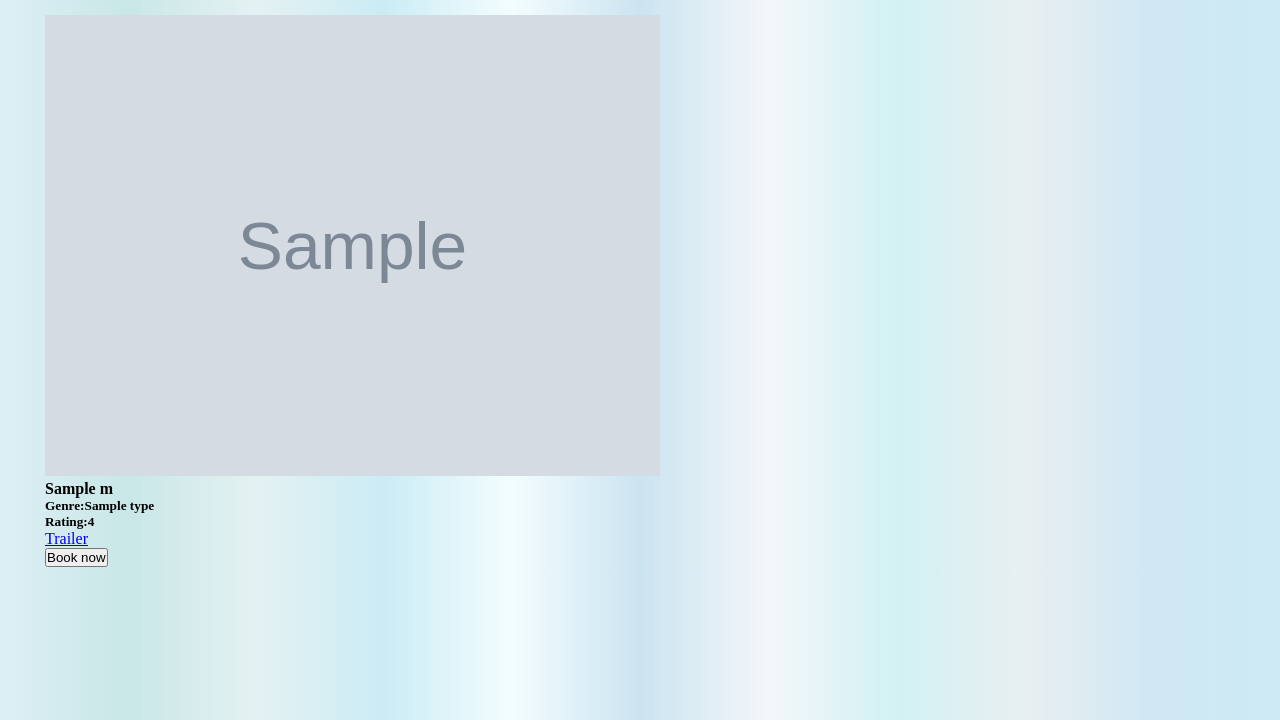
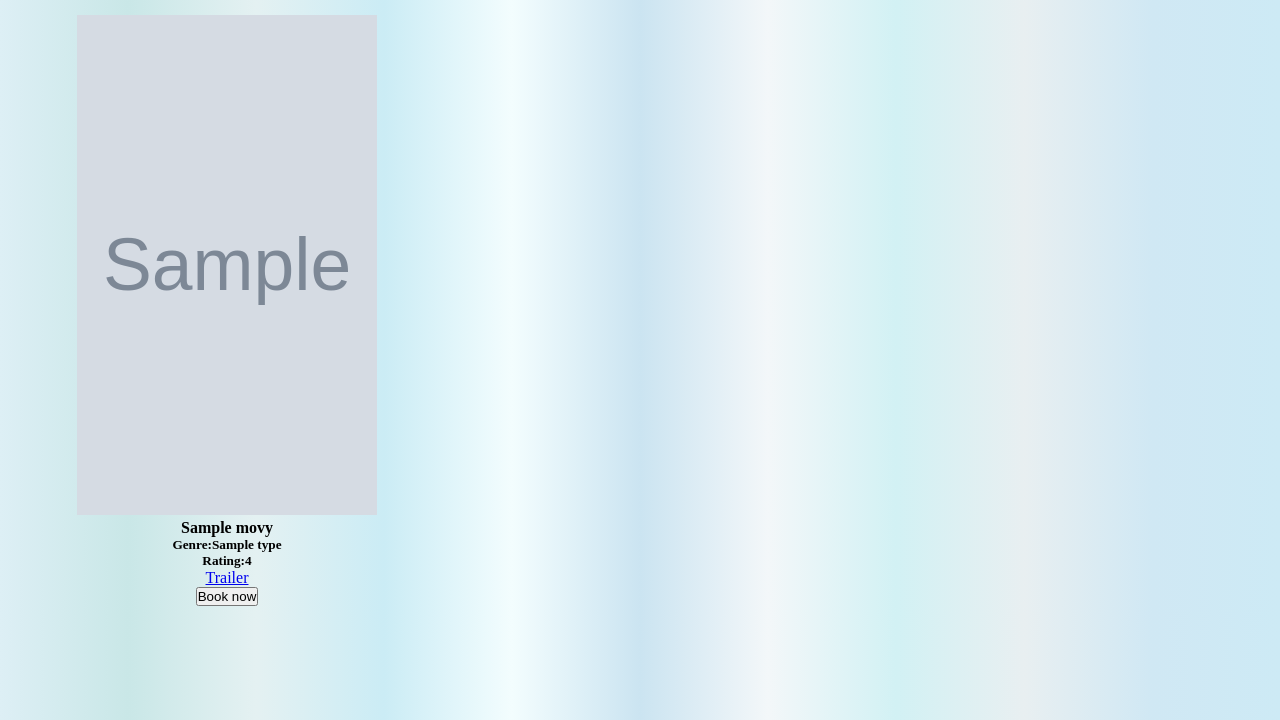
Before and after one commit to karanbalajirs/Movie-Ticket, a Django app: template movie_tickets/templates/home.html in a window 1280 px wide. Shown: the part 80-800 px from the top of the page. Run offline with Django 4.2, Linux system fonts and the light colour scheme; the template is opened without the code that fills it: most values are stand-ins (such as "Sample title", 1, 10 or a date in 2020); grey boxes marked "Sample" are stand-in pictures; some libraries are stand-ins or nearby versions.

Commit message:
home_perfect_align

```diff
--- a/movie_tickets/templates/home.html
+++ b/movie_tickets/templates/home.html
@@ -20,14 +20,10 @@
             display: grid;
         }
         .sub_container{
-<<<<<<< HEAD
-
+            text-align: center;
             float:left;
-=======
-            float: left;
->>>>>>> 5047a6fc9326b1df71f8787c3e0cff1afbb0a17a
             width: 30%;
-            margin-left:40px;
+            margin-left:30px;
             margin-top:10px;
             block-size:auto;
             padding:5px;
@@ -143,8 +139,8 @@
     <div class="main_container">
         {% for movies in m %}
         <div class="sub_container">
-            <img src= "{{m.0.image.url}}" style="width:50%;">
-            <h4>{{m.name}}</h4>
+            <img src= "{{movies.image.url}}" style="width:50%;width: 300px;height: 500px;object-fit: cover;">
+            <h4>{{movies.name}}</h4>
             <h5>Genre:{{movies.type}}</h5>
             <h5>Rating:{{movies.rating}}</h5>
             <a href="{{movies.trailer}}" target="_blank">Trailer</a><br>
```
